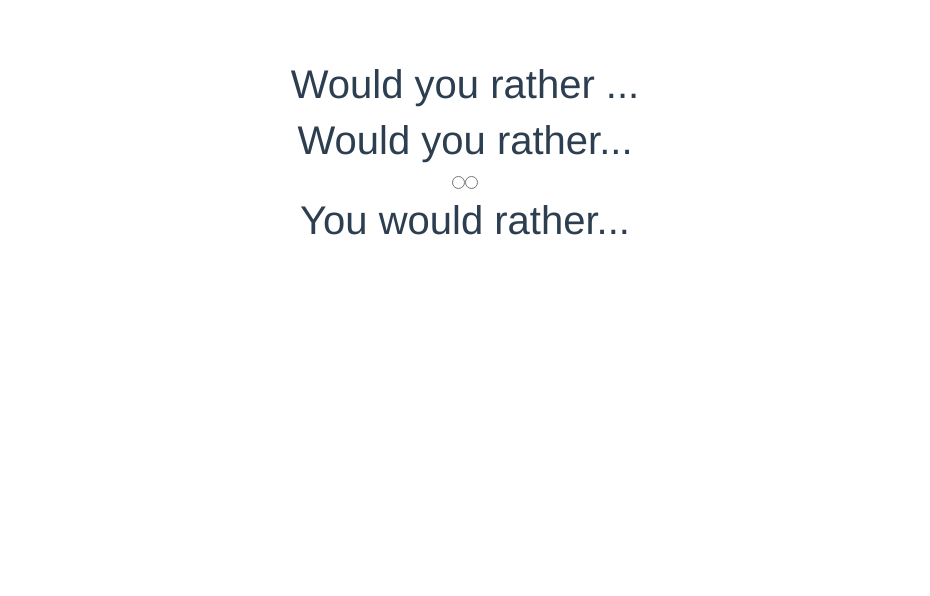
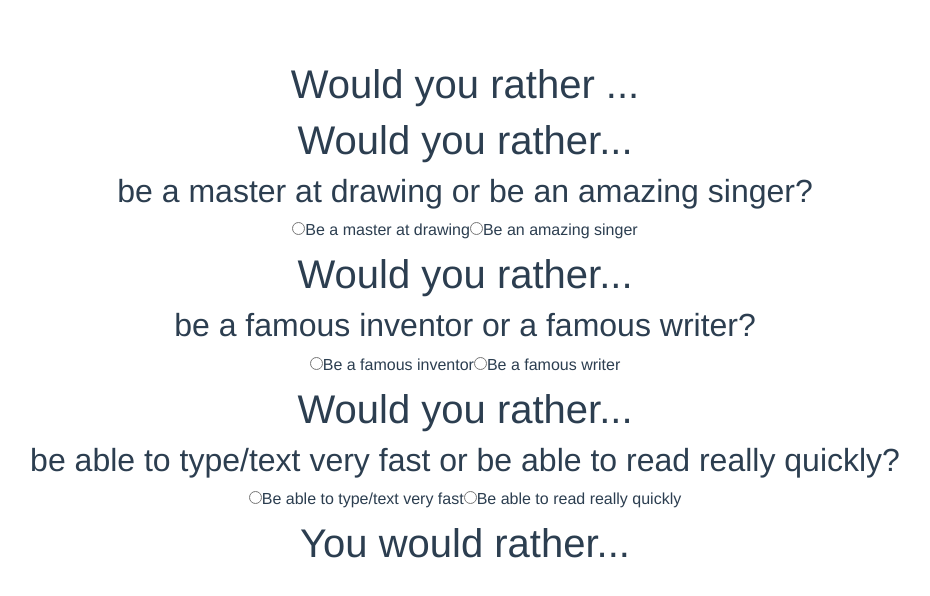
Before and after one commit to KJTempas/wouldYouRather, a Vue app: page / in a window 1280 px wide. Shown: the top 596 px of the page, without its empty margins (175-1105 px from the left). Built offline with nearby package versions, Linux system fonts and the light colour scheme.

Commit message:
got Q and A to show!

```diff
--- a/src/App.vue
+++ b/src/App.vue
@@ -3,7 +3,7 @@
 
     <h1>Would you rather ...</h1>
 
-    <WouldYouRatherQuestion> v-for="question in questions"
+    <WouldYouRatherQuestion v-for="question in questions"
       v-bind:key="question.id"
             v-bind:id= "id"
             v-bind:question= "question"
@@ -12,7 +12,9 @@
             v-on:answer-changed= "answerChanged">
     </WouldYouRatherQuestion>
 
-    <Answers> v-for="answer in answers"</Answers>
+    <div>
+    <Answers> </Answers>
+    </div>
 
   </div>
 
--- a/src/components/WouldYouRatherQuestion.vue
+++ b/src/components/WouldYouRatherQuestion.vue
@@ -3,13 +3,15 @@
         <!-- template goes here -->
  <h1> Would you rather...</h1>
 
-        <h2>{{ question }}</h2>
+        <h2>{{ question.question }}</h2>
 
         <!--v-on change means when either radio button is changed, the event is emitted to the parent-->
-        <input type="radio" v-model="choice" v-bind:value="answer1" v-on:change="$emit('answer-changed', choice)">
-        <label>{{answer1}}</label>
+        <!--<input type="radio" v-model="choice" v-bind:value="answer1" v-on:change="$emit('answer-changed', choice)">-->
+        <input type="radio" v-model="choice" v-bind:value="answer1" v-on:change= 'answerChanged(id, choice)'>
+        <label>{{question.answer1}}</label>
+
         <input type="radio" v-model="choice" v-bind:value="answer2" v-on:change="$emit('answer-changed', choice)">
-        <label>{{answer2}}</label>
+        <label>{{question.answer2}}</label>
 
 
     </div>
```
